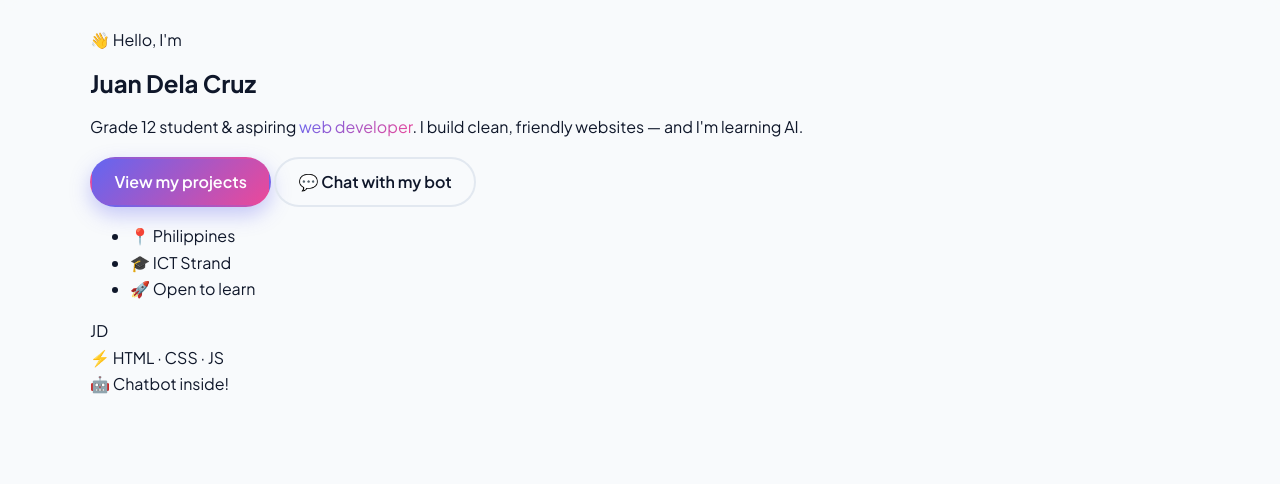
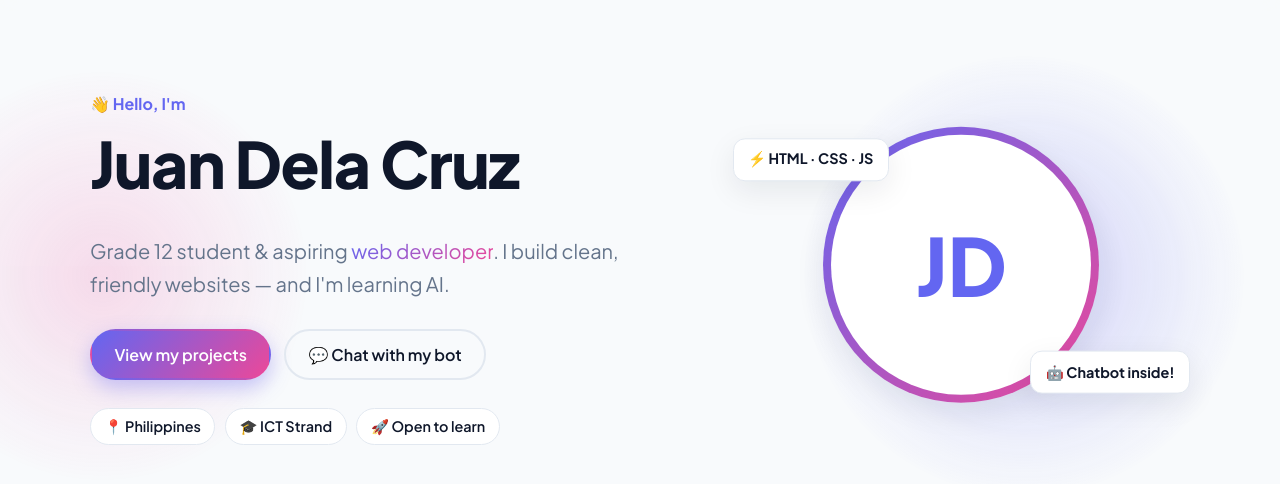
Before and after one commit to joshtiozon/portfolio, a plain HTML site: page index.html in a window 1280 px wide. Shown: the part 58-542 px from the top of the page. Drawn offline with Linux system fonts and the light colour scheme.

```diff
--- a/css/style.css
+++ b/css/style.css
@@ -101,3 +101,39 @@
 .menu-btn[aria-expanded="true"] span:nth-child(1) { transform: translateY(6px) rotate(45deg); }
 .menu-btn[aria-expanded="true"] span:nth-child(2) { opacity: 0; }
 .menu-btn[aria-expanded="true"] span:nth-child(3) { transform: translateY(-6px) rotate(-45deg); }
+
+/* ---------- 5. Hero ---------- */
+.hero { position: relative; overflow: hidden; padding: 5rem 0 6rem; }
+.hero-bg {
+position: absolute; inset: 0; pointer-events: none;
+background:
+radial-gradient(320px circle at 80% 50%, var(--glow-1), transparent 70%),
+radial-gradient(300px circle at 8% 50%, var(--glow-2), transparent 70%);
+animation: glow 10s ease-in-out infinite alternate;
+}
+@keyframes glow { from { opacity: 0.75; } to { opacity: 1; } }
+.hero-inner { position: relative; display: grid; grid-template-columns: 1.3fr 1fr; gap: 3rem; align-items:
+center; }
+.eyebrow { font-weight: 700; color: var(--accent); margin: 0 0 0.5rem; }
+.hero h1 { font-size: clamp(2.4rem, 6vw, 4rem); font-weight: 800; letter-spacing: -0.02em; }
+.tagline { font-size: clamp(1.05rem, 2.2vw, 1.25rem); color: var(--muted); max-width: 34rem; }
+.hero-cta { display: flex; flex-wrap: wrap; gap: 0.8rem; margin: 1.8rem 0; }
+.hero-badges { display: flex; flex-wrap: wrap; gap: 0.6rem; list-style: none; padding: 0; margin: 0; }
+.hero-badges li { background: var(--surface); border: 1px solid var(--border); padding: 0.35rem 0.85rem;
+border-radius: 999px; font-size: 0.9rem; font-weight: 600; }
+.hero-art { position: relative; display: grid; place-items: center; min-height: 320px; }
+.avatar-ring { padding: 8px; border-radius: 50%; background: var(--gradient); box-shadow: var(--shadow);
+animation: float 6s ease-in-out infinite; }
+.avatar {
+width: clamp(180px, 24vw, 260px); aspect-ratio: 1; border-radius: 50%;
+display: grid; place-items: center; background: var(--surface);
+font-size: clamp(3rem, 7vw, 5rem); font-weight: 800; color: var(--accent);
+}
+.float-card {
+position: absolute; background: var(--surface); border: 1px solid var(--border);
+padding: 0.55rem 0.9rem; border-radius: 12px; font-weight: 700; font-size: 0.9rem;
+box-shadow: var(--shadow); animation: float 7s ease-in-out infinite;
+}
+.fc1 { top: 12%; left: 0; }
+.fc2 { bottom: 10%; right: 0; animation-delay: -3s; }
+@keyframes float { 0%, 100% { transform: translateY(0); } 50% { transform: translateY(-14px); } }
```
